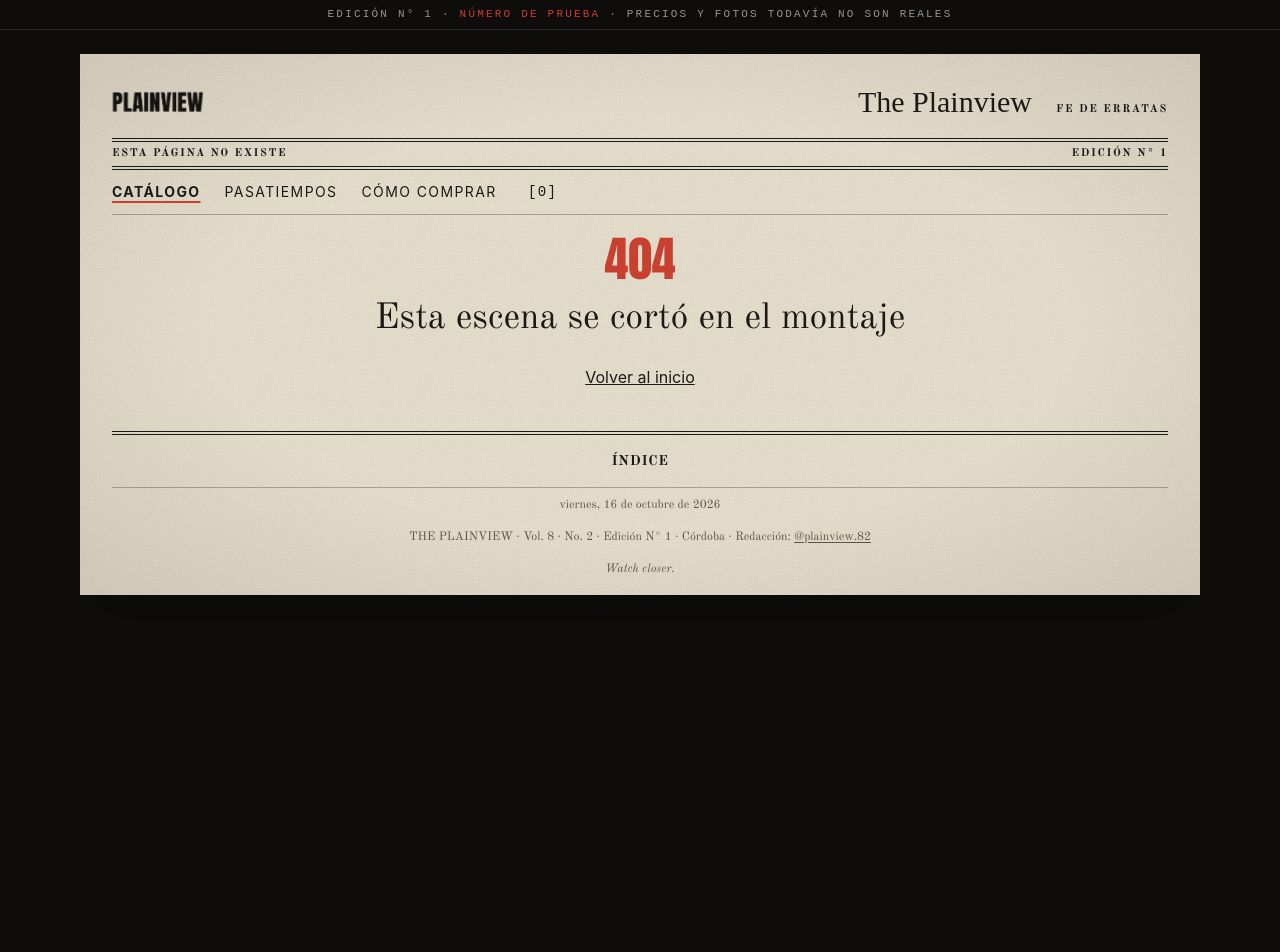
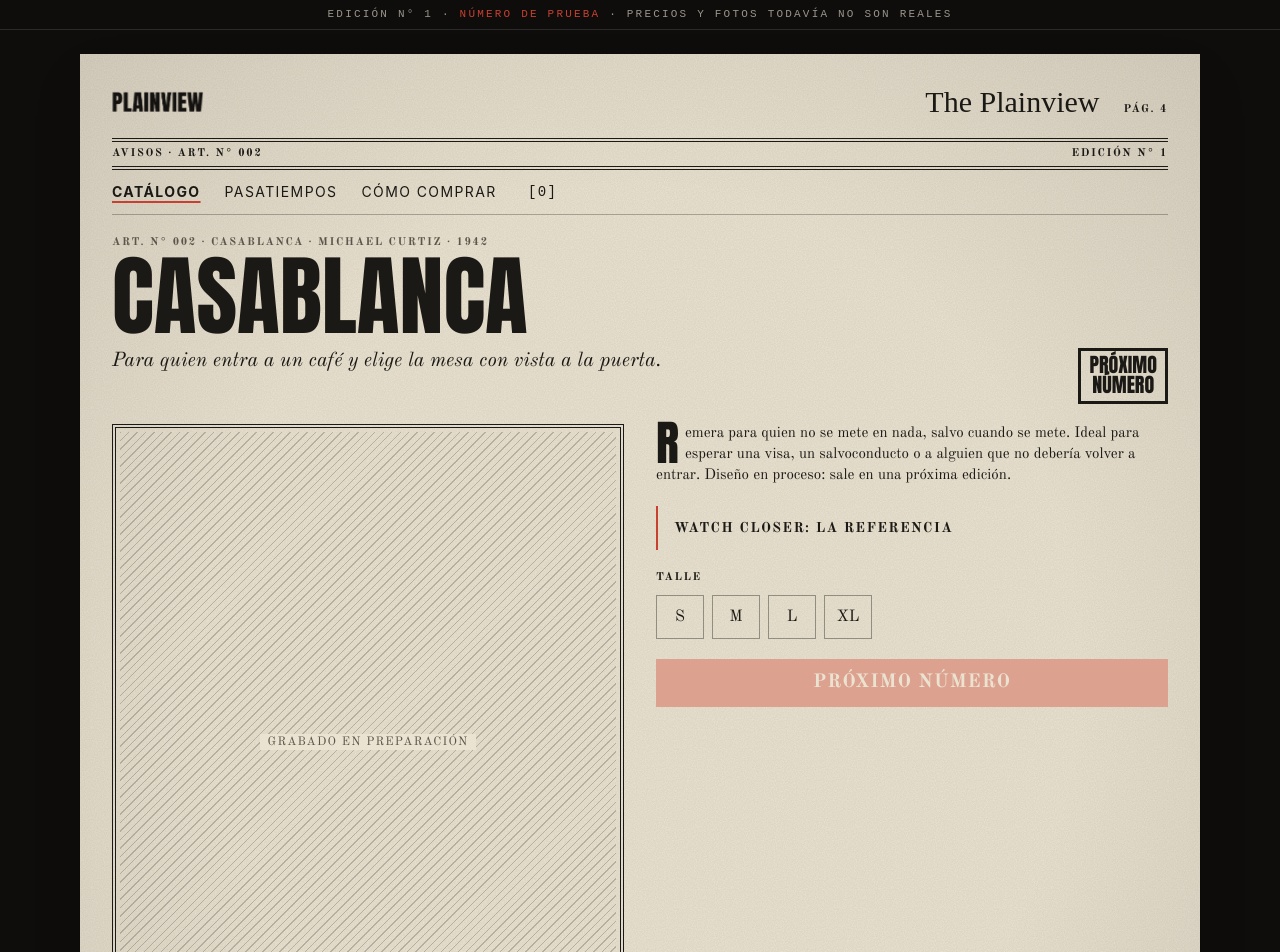
Before and after one commit to joacolongar/plainview-82, a React (Vite) app in the folder web/: page /catalogo/casablanca in a window 1280 px wide. Shown: the top 952 px of the page. Before the commit the page ends 800 px from the top, so only its background shows below. Built offline with nearby package versions, Linux system fonts and the light colour scheme; a web font is replaced by a local one.

Commit message:
Completa el aviso de catálogo: contenido, rutas y links
El commit anterior solo incluyó el renombre de ProductDetail.tsx a Aviso.tsx
(el git add falló por la ruta vieja) y dejaba el build roto.

Co-Authored-By: Claude Opus 5.5 <noreply@anthropic.com>

```diff
--- a/web/src/App.tsx
+++ b/web/src/App.tsx
@@ -2,7 +2,7 @@ import { createBrowserRouter, createRoutesFromElements, Route } from 'react-rout
 import NewspaperPage from './components/NewspaperPage'
 import Home from './pages/Home'
 import Catalog from './pages/Catalog'
-import ProductDetail from './pages/ProductDetail'
+import Aviso, { RedirigirAviso } from './pages/Aviso'
 import Cart from './pages/Cart'
 import Game from './pages/Game'
 import HowToBuy from './pages/HowToBuy'
@@ -19,7 +19,9 @@ export const router = createBrowserRouter(
     <Route element={<NewspaperPage />}>
       <Route index element={<Home />} />
       <Route path="catalogo" element={<Catalog />} />
-      <Route path="producto/:slug" element={<ProductDetail />} />
+      <Route path="catalogo/:slug" element={<Aviso />} />
+      {/* ruta vieja: redirige para no romper links ya compartidos */}
+      <Route path="producto/:slug" element={<RedirigirAviso />} />
       <Route path="carrito" element={<Cart />} />
       <Route path="pasatiempos" element={<Pasatiempos />} />
       <Route path="juego" element={<Game />} />
--- a/web/src/components/ProductCard.tsx
+++ b/web/src/components/ProductCard.tsx
@@ -1,11 +1,11 @@
 import { Link } from 'react-router-dom'
 import { CURRENCY } from '../config'
-import { numeroArticulo, type Product } from '../data/products'
+import { ESTADOS, numeroArticulo, rutaAviso, type Product } from '../data/products'
 
 export default function ProductCard({ p }: { p: Product }) {
   // El hover es solo decoración: en el celular la card entera es el link, se toca y listo
   return (
-    <Link to={`/producto/${p.slug}`} className="group block min-w-0 border border-print/30 transition-colors hover:border-red">
+    <Link to={rutaAviso(p.slug)} className="group block min-w-0 border border-print/30 transition-colors hover:border-red">
       <div className="aspect-[4/5] bg-print/10 flex items-center justify-center text-print-muted font-mono text-xs">
         {p.images[0] ? (
           <img src={p.images[0]} alt={p.name} loading="lazy" decoding="async" className="h-full w-full object-cover" />
@@ -17,7 +17,7 @@ export default function ProductCard({ p }: { p: Product }) {
         <p className="font-mono text-[11px] text-print-muted">Art. N° {numeroArticulo(p)}</p>
         <p className="truncate text-xs uppercase tracking-widest text-print-muted">{p.movie} · {p.year}</p>
         <h3 className="font-display text-lg leading-tight group-hover:underline">{p.name}</h3>
-        <p className="font-mono text-sm">{p.status === 'disponible' ? CURRENCY.format(p.price) : p.status}</p>
+        <p className="font-mono text-sm">{p.status === 'disponible' ? CURRENCY.format(p.price) : ESTADOS[p.status]}</p>
       </div>
     </Link>
   )
--- a/web/src/data/paginas.ts
+++ b/web/src/data/paginas.ts
@@ -1,4 +1,4 @@
-import { numeroArticulo, products } from './products'
+import { numeroArticulo, products, rutaAviso } from './products'
 
 /**
  * El orden de las páginas del diario. El número de página es la posición en esta lista,
@@ -13,7 +13,7 @@ export type Pagina = {
 // Los avisos van por N° de artículo, como en un catálogo por correo
 const avisos: Pagina[] = [...products]
   .sort((a, b) => a.articulo - b.articulo)
-  .map((p) => ({ ruta: `/producto/${p.slug}`, seccion: `Avisos · Art. N° ${numeroArticulo(p)}` }))
+  .map((p) => ({ ruta: rutaAviso(p.slug), seccion: `Avisos · Art. N° ${numeroArticulo(p)}` }))
 
 export const paginas: Pagina[] = [
   { ruta: '/', seccion: 'Primera plana' },
--- a/web/src/data/products.ts
+++ b/web/src/data/products.ts
@@ -69,5 +69,15 @@ export const products: Product[] = [
 
 export const getProduct = (slug: string) => products.find((p) => p.slug === slug)
 
+/** Ruta del aviso de una remera (antes /producto/:slug, que ahora redirige acá) */
+export const rutaAviso = (slug: string) => `/catalogo/${slug}`
+
+/** Estados con nombre de catálogo por correo, para el aviso y las cards */
+export const ESTADOS: Record<Product['status'], string> = {
+  disponible: 'En existencia',
+  preventa: 'Por encargo',
+  proximamente: 'Próximo número',
+}
+
 /** 1 → "001", como en los catálogos por correo */
 export const numeroArticulo = (p: Product) => String(p.articulo).padStart(3, '0')
--- a/web/src/pages/Aviso.tsx
+++ b/web/src/pages/Aviso.tsx
@@ -1,11 +1,18 @@
 import { useState } from 'react'
-import { Link, useParams } from 'react-router-dom'
-import { CURRENCY } from '../config'
+import { Link, Navigate, useParams } from 'react-router-dom'
 import { useCart } from '../context/CartContext'
-import { getProduct, type Size } from '../data/products'
+import { ESTADOS, getProduct, numeroArticulo, rutaAviso, type Product, type Size } from '../data/products'
 import NotFound from './NotFound'
 
-export default function ProductDetail() {
+const miles = new Intl.NumberFormat('es-AR') // 25000 → "25.000"
+
+/**
+ * El aviso comercial de una remera, como en los catálogos de venta por correo del lejano oeste:
+ * N° de artículo, titular enorme, precio en recuadro, grabado con epígrafe y texto de aviso.
+ * Mobile-first: titular a todo el ancho; bajada y precio en una fila; comprar pegado abajo.
+ * (La tabla de medidas y el cupón recortable llegan en S4b.)
+ */
+export default function Aviso() {
   const { slug = '' } = useParams()
   const p = getProduct(slug)
   const { add } = useCart()
@@ -17,57 +24,127 @@ export default function ProductDetail() {
   const canBuy = p.status !== 'proximamente' && size !== null
 
   return (
-    <div className="grid gap-6 md:grid-cols-2 md:gap-10">
-      <div className="aspect-[4/5] bg-print/10 flex items-center justify-center text-print-muted font-mono text-xs">
-        {p.images[0] ? <img src={p.images[0]} alt={p.name} className="h-full w-full object-cover" /> : 'sin foto'}
+    <article>
+      <p className="font-display text-[11px] font-bold uppercase tracking-[0.15em] text-print-muted">
+        Art. N° {numeroArticulo(p)} · {p.movie} · {p.director} · {p.year}
+      </p>
+      <h1 className="mt-1 font-headline text-[clamp(2.5rem,12vw,5.5rem)] uppercase leading-[0.92] text-balance hyphens-auto">{p.titular}</h1>
+      <div className="mt-3 flex items-start gap-3">
+        <p className="flex-1 font-display text-[17px] italic leading-snug md:text-xl">{p.bajada}</p>
+        <Precio p={p} />
       </div>
-      <div className="space-y-6">
-        <div>
-          <p className="text-xs uppercase tracking-widest text-print-muted">{p.movie} · {p.director} · {p.year}</p>
-          <h1 className="font-display text-3xl md:text-4xl">{p.name}</h1>
-          <p className="font-mono mt-2">{p.status === 'disponible' ? CURRENCY.format(p.price) : p.status}</p>
+
+      <div className="mt-5 grid gap-5 md:grid-cols-2 md:gap-8">
+        <figure>
+          {/* Grabado: la foto si hay, si no el placeholder con trama, siempre con doble filete y epígrafe */}
+          <div className="border-4 border-double border-print p-1">
+            {p.images[0] ? (
+              <img src={p.images[0]} alt={p.name} className="aspect-[4/5] w-full object-cover" />
+            ) : (
+              <div className="engraving flex aspect-[4/5] items-center justify-center">
+                <span className="bg-paper px-2 font-display text-xs uppercase tracking-widest text-print-muted">Grabado en preparación</span>
               </div>
-        <p>{p.description}</p>
+            )}
+          </div>
+          <figcaption className="mt-1 font-display text-sm italic leading-snug text-print-muted">{p.epigrafe}</figcaption>
+        </figure>
+
+        <div className="space-y-5">
+          {/* Texto del aviso con capitular, como en los catálogos de época */}
+          <p className="font-display text-[15px] leading-snug text-pretty first-letter:float-left first-letter:mr-1.5 first-letter:font-headline first-letter:text-5xl first-letter:leading-[0.8]">
+            {p.aviso}
+          </p>
           <details className="border-l-2 border-red pl-4">
-          <summary className="flex min-h-11 cursor-pointer items-center uppercase text-sm tracking-widest">Watch closer: la referencia</summary>
-          <p className="mt-2 text-print-muted">{p.reference}</p>
+            <summary className="flex min-h-11 cursor-pointer items-center font-display text-sm font-bold uppercase tracking-widest">Watch closer: la referencia</summary>
+            <p className="mt-2 font-display text-[15px] italic text-print-muted">{p.reference}</p>
           </details>
+
           <fieldset>
-          <legend className="text-sm text-print-muted mb-2">Talle</legend>
-          <div className="flex gap-2">
+            <legend className="mb-2 font-display text-[11px] font-bold uppercase tracking-[0.15em]">Talle</legend>
+            <div className="flex flex-wrap gap-2">
               {p.sizes.map((s) => (
-              <button key={s} onClick={() => setSize(s)} aria-pressed={size === s} className={`h-11 w-12 border ${size === s ? 'border-2 border-red font-bold' : 'border-print/30'}`}>{s}</button>
+                <button
+                  key={s}
+                  onClick={() => setSize(s)}
+                  aria-pressed={size === s}
+                  className={`h-11 w-12 border font-display ${size === s ? 'border-2 border-red font-bold' : 'border-print/40'}`}
+                >
+                  {s}
+                </button>
               ))}
             </div>
           </fieldset>
           {p.colors.length > 1 && (
             <fieldset>
-            <legend className="text-sm text-print-muted mb-2">Color</legend>
+              <legend className="mb-2 font-display text-[11px] font-bold uppercase tracking-[0.15em]">Color</legend>
               <div className="flex flex-wrap gap-2">
                 {p.colors.map((c) => (
-                <button key={c} onClick={() => setColor(c)} aria-pressed={color === c} className={`min-h-11 px-3 border ${color === c ? 'border-2 border-red font-bold' : 'border-print/30'}`}>{c}</button>
+                  <button
+                    key={c}
+                    onClick={() => setColor(c)}
+                    aria-pressed={color === c}
+                    className={`min-h-11 border px-3 font-display ${color === c ? 'border-2 border-red font-bold' : 'border-print/40'}`}
+                  >
+                    {c}
+                  </button>
                 ))}
               </div>
             </fieldset>
           )}
-        {/* sticky (no fixed): en mobile queda pegado abajo, al alcance del pulgar, mientras scrolleás la ficha,
-            y al llegar al final vuelve a su lugar sin tapar el footer */}
+
+          {/* sticky (no fixed): en mobile queda pegado abajo, al alcance del pulgar, mientras se lee el aviso,
+              y al llegar al final vuelve a su lugar sin tapar el pie de página */}
           <div className="sticky bottom-0 -mx-3 space-y-2 border-t border-print/30 bg-paper px-3 pt-3 pb-[max(0.75rem,env(safe-area-inset-bottom))] md:static md:mx-0 md:border-0 md:p-0">
             <button
               disabled={!canBuy}
-            onClick={() => { add({ slug: p.slug, name: p.name, price: p.price, size: size!, color }); setAdded(true) }}
+              onClick={() => {
+                add({ slug: p.slug, name: p.name, price: p.price, size: size!, color })
+                setAdded(true)
+              }}
               className="min-h-12 w-full bg-red font-display text-[19px] font-bold uppercase tracking-wider text-paper disabled:cursor-not-allowed disabled:opacity-40"
             >
-            {p.status === 'proximamente' ? 'Próximamente' : size ? 'Agregar al pedido' : 'Elegí un talle'}
+              {p.status === 'proximamente' ? 'Próximo número' : size ? 'Agregar al pedido' : 'Elegí un talle'}
             </button>
             {added && (
-            <p className="flex items-center justify-between text-sm">
+              <p className="flex items-center justify-between font-display text-sm">
                 Agregado.
-              <Link to="/carrito" className="flex min-h-11 items-center font-bold underline decoration-red decoration-2 underline-offset-4">Ver pedido</Link>
+                <Link to="/carrito" className="flex min-h-11 items-center font-bold underline decoration-red decoration-2 underline-offset-4">
+                  Ver la boleta
+                </Link>
               </p>
             )}
           </div>
         </div>
       </div>
+    </article>
   )
 }
+
+/** Precio en recuadro, con el "$" chico y alto como en la referencia. Sin precio todavía: "Próximo número" */
+function Precio({ p }: { p: Product }) {
+  const conPrecio = p.status !== 'proximamente' && p.price > 0
+  return (
+    <div className="shrink-0 border-[3px] border-print px-2 pt-1 pb-1.5 text-center">
+      {conPrecio ? (
+        <p className="flex items-start justify-center font-headline leading-none" aria-label={`Precio: ${miles.format(p.price)} pesos`}>
+          <span className="mt-1 text-xl" aria-hidden>$</span>
+          <span className="text-5xl md:text-6xl" aria-hidden>{miles.format(p.price)}</span>
+        </p>
+      ) : (
+        <p className="font-headline text-xl uppercase leading-none">
+          Próximo
+          <br />
+          número
+        </p>
+      )}
+      {/* Sin precio, el recuadro ya dice "Próximo número": el estado sería repetirlo */}
+      {conPrecio && <p className="mt-1 font-display text-[10px] font-bold uppercase tracking-widest">{ESTADOS[p.status]}</p>}
+    </div>
+  )
+}
+
+/** /producto/:slug era la ruta vieja: redirige al aviso para no romper links ya compartidos */
+export function RedirigirAviso() {
+  const { slug = '' } = useParams()
+  return <Navigate to={rutaAviso(slug)} replace />
+}
--- a/web/src/pages/Game.tsx
+++ b/web/src/pages/Game.tsx
@@ -1,6 +1,7 @@
 import { useState } from 'react'
 import { Link } from 'react-router-dom'
 import { rounds } from '../data/game'
+import { rutaAviso } from '../data/products'
 
 export default function Game() {
   const [index, setIndex] = useState(0)
@@ -38,7 +39,7 @@ export default function Game() {
       </div>
       {picked && (
         <div className="flex items-center justify-between gap-4">
-          {r.productSlug ? <Link to={`/producto/${r.productSlug}`} className="flex min-h-11 items-center text-sm underline">Ver la remera</Link> : <span />}
+          {r.productSlug ? <Link to={rutaAviso(r.productSlug)} className="flex min-h-11 items-center text-sm underline">Ver la remera</Link> : <span />}
           <button onClick={() => { setIndex(index + 1); setPicked(null) }} className="min-h-11 bg-red px-6 font-display text-[19px] font-bold uppercase text-paper">Siguiente</button>
         </div>
       )}
--- a/web/src/pages/Home.tsx
+++ b/web/src/pages/Home.tsx
@@ -3,7 +3,7 @@ import { Link } from 'react-router-dom'
 import Masthead from '../components/Masthead'
 import { rounds } from '../data/game'
 import { clasificados, getNoticias, SECCIONES, type Noticia } from '../data/noticias'
-import { getProduct } from '../data/products'
+import { getProduct, rutaAviso } from '../data/products'
 
 // Links sobre el papel: tinta subrayada, 44px de alto para el pulgar
 const paperLink = 'inline-flex min-h-11 items-center font-display text-sm font-bold uppercase tracking-wider underline underline-offset-4 hover:decoration-red'
@@ -110,7 +110,7 @@ function Articulo({ n, chico = false }: { n: Noticia; chico?: boolean }) {
       <div className="mt-2">
         <Cuerpo parrafos={n.cuerpo} />
       </div>
-      {product && <Link to={`/producto/${product.slug}`} className={paperLink}>Ver la remera →</Link>}
+      {product && <Link to={rutaAviso(product.slug)} className={paperLink}>Ver la remera →</Link>}
     </article>
   )
 }
```
Also changed, not shown: 1 other file (tests, documents, lock files or other folders). Lines whose indentation alone changed are shown as unchanged.
